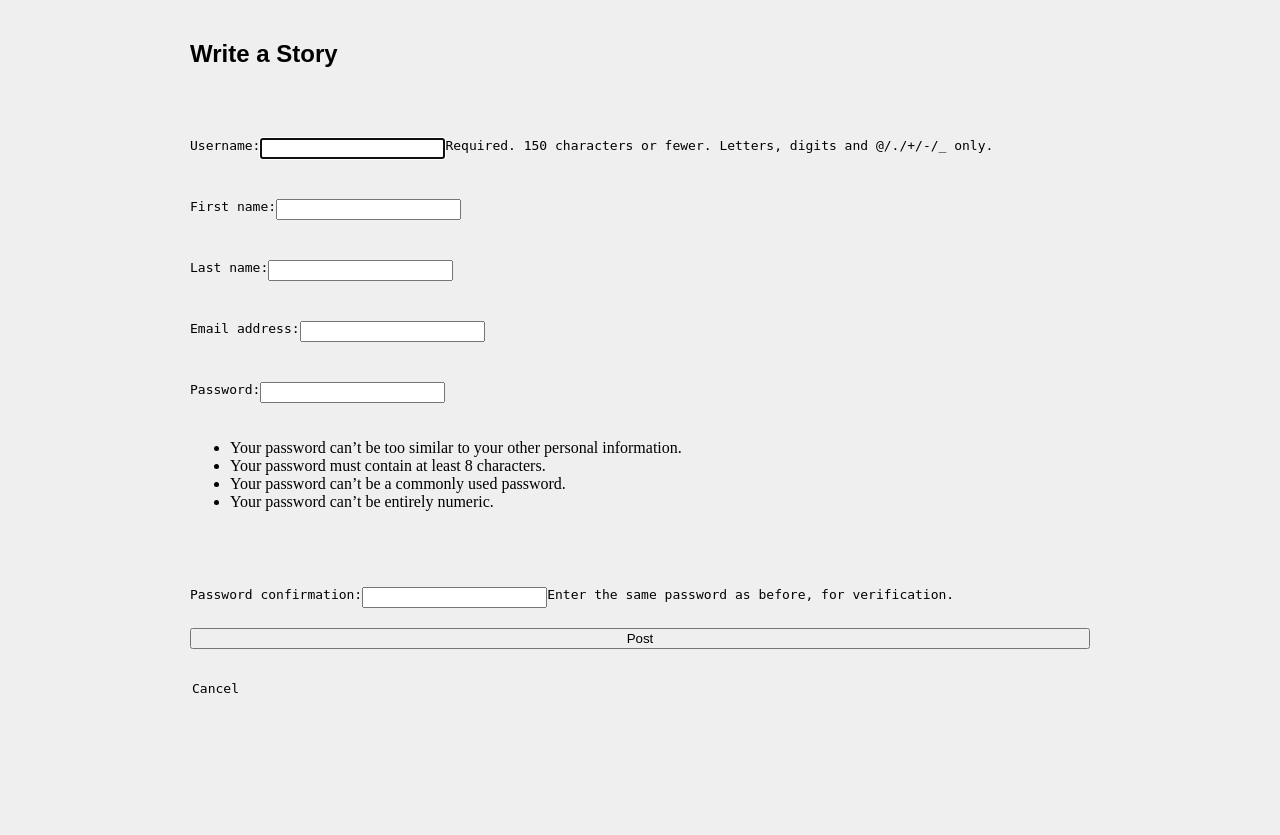
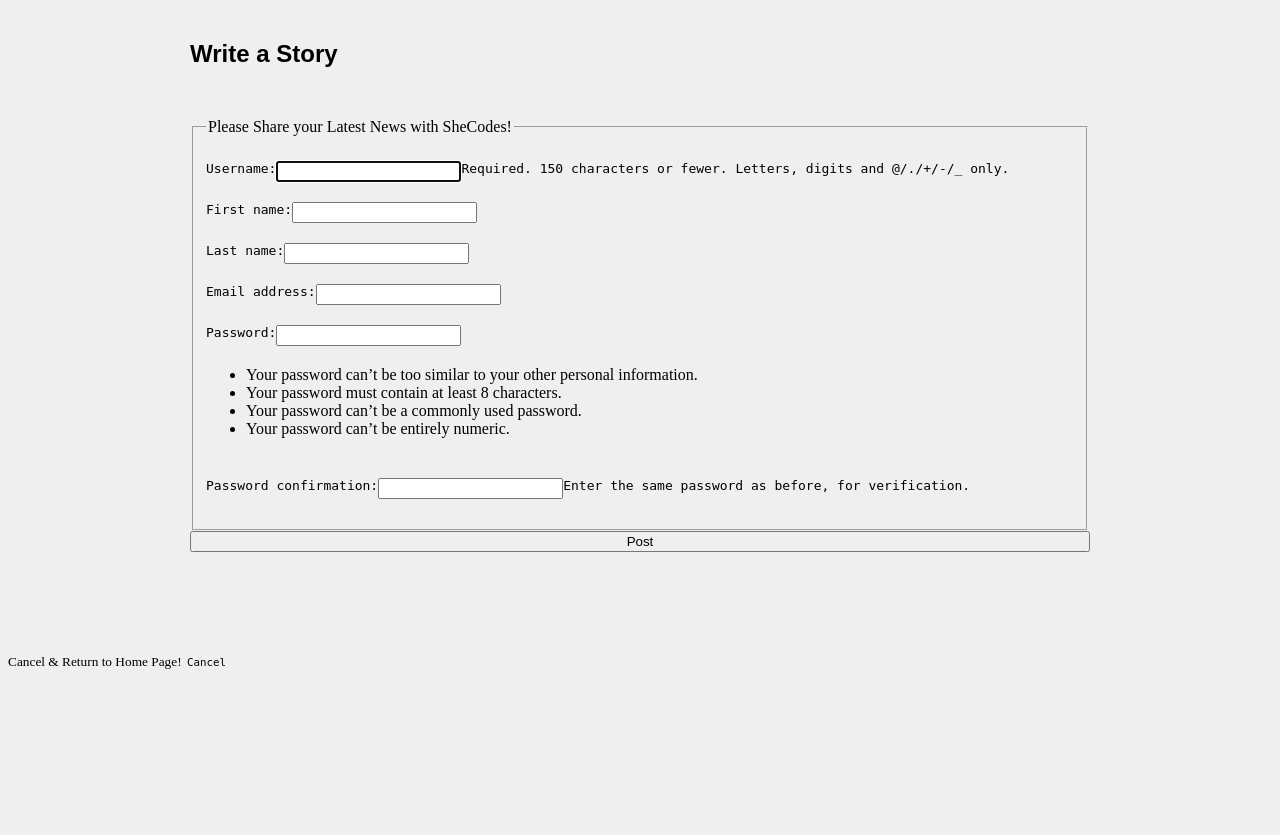
Before and after one commit to SheCodesAus/she-codes-django-news-project-Phoenix-JSW, a Django app: template she_codes_news/news/templates/news/createStory.html in a window 1280 px wide. Shown: the part 249-1084 px from the top of the page. After the commit the page ends 918 px from the top, so only its background shows below. Run offline with Django 4.2, Linux system fonts and the light colour scheme; the template is opened without the code that fills it: values that come from a table or form of the project are taken from there, others are empty; parts of the project's set-up code (start-up, migrations or seed data) failed here and were passed over; some web fonts are replaced.

Commit message:
Some Formatting

```diff
--- a/she_codes_news/news/templates/news/createStory.html
+++ b/she_codes_news/news/templates/news/createStory.html
@@ -2,22 +2,29 @@
 {% load static %}
 
 {% block stylesheets %}
-<link rel="stylesheet" type="text/css" href="{% static 'styles.css' %}">
-{% endblock %}
+<link rel="stylesheet" type="text/css" href="{% static 'styles.css' %}">{% endblock stylesheets %}
 
 {% block content %}
+
 <div class="formpage-container">
-
     <h2 class="section-lead">Write a Story</h2>
 
     <form id="form-container" method="post" enctype="multipart/form-data">
+
+        <fieldset class="form-group">
+            <legend class="border-bottom mb-4"> Please Share your  Latest News with SheCodes! </legend>
         {% csrf_token %}
         {{ form.as_p }}
-        <button class="btn btn-primary" type="submit">Post</button>
+        </fieldset>
 
-    <div class="form-function-buttons">
-            <a class="btn btn-secondary" href="{% url 'news:index' %}">Cancel</a>
-    </div>
+        <div class="form-group"></div>
+        <button class="btn btn-success" type="submit">Post</button>
+        </div>
+
+        <div class="border-top pt-3">
+            <small class="text-muted">
+                Cancel & Return to Home Page! <a class="ml-2"  href="{% url 'news:index' %}">Cancel</a>
+        </div>
     </form>
 </div>
 {% endblock %}
--- a/she_codes_news/she_codes_news/settings.py
+++ b/she_codes_news/she_codes_news/settings.py
@@ -45,6 +45,7 @@ INSTALLED_APPS = [
     'django.contrib.sessions',
     'django.contrib.messages',
     'django.contrib.staticfiles',
+    'django.forms',
     ]
 
 MIDDLEWARE = [
--- a/she_codes_news/users/templates/users/createAccount.html
+++ b/she_codes_news/users/templates/users/createAccount.html
@@ -1,6 +1,5 @@
 {% extends 'base.html' %}
 {% load static %}
-
 
 {% block stylesheets %}
 <link rel="stylesheet" href="{% static 'styles.css' %}">
--- a/she_codes_news/users/views.py
+++ b/she_codes_news/users/views.py
@@ -24,6 +24,8 @@ def createAccount(request):
         form = CustomUserCreationForm()
     return render(request, 'users/CreateAccount.html', {'form': form})
 
+class AuthorView(generic.DetailView):
+    model = CustomUser
 
 @login_required # Require user logged in before they can access profile page
 def profile(request):
```
Also changed, not shown: she_codes_news/templates/django/forms/widgets/datetime.html (added, +8 -0 lines).
